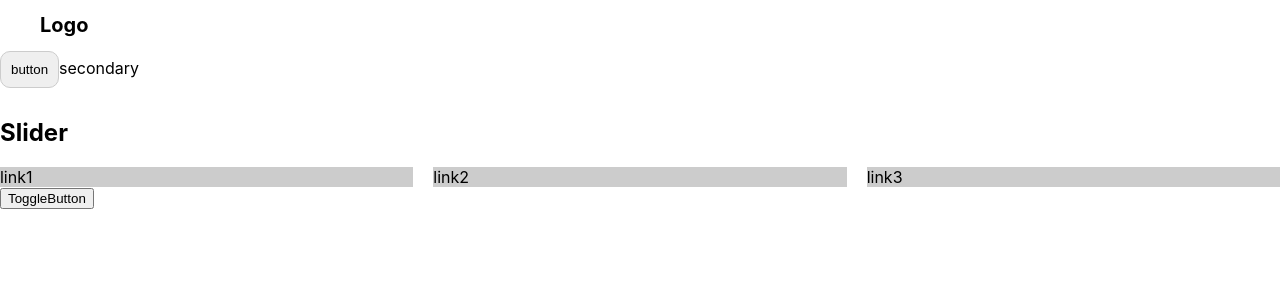
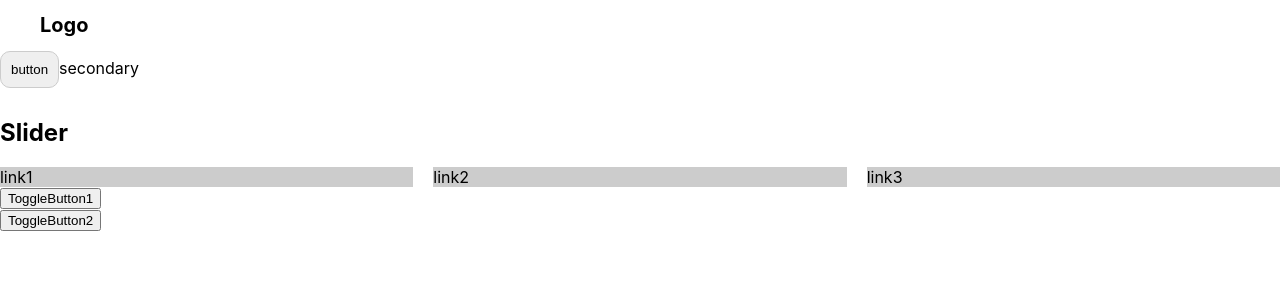
Before and after one commit to ymorisaki/next-develop, a Next.js app: page / in a window 1280 px wide. Shown: the top 300 px of the page. Built offline with nearby package versions, Linux system fonts and the light colour scheme.

Commit message:
Fix: Toggleコンポーネント

```diff
--- a/components/module/toggle/Toggle.tsx
+++ b/components/module/toggle/Toggle.tsx
@@ -34,7 +34,7 @@ const Toggle: FC<Props> = ({ button, content }) => {
 
     setTimeout(() => {
       contentEl.current?.style?.setProperty('height', `${height}px`);
-    }, 10);
+    }, 100);
   };
 
   const toggleClose = () => {
@@ -44,7 +44,7 @@ const Toggle: FC<Props> = ({ button, content }) => {
 
     setTimeout(() => {
       contentEl.current?.style?.setProperty('height', '0');
-    }, 10);
+    }, 100);
   };
 
   const handleClick = () => setOpen(!open);
@@ -80,10 +80,10 @@ const Toggle: FC<Props> = ({ button, content }) => {
   }, [open]);
 
   return (
-    <>
+    <div>
       <button type="button" ref={buttonEl} onClick={handleClick}>{button}</button>
       <div ref={contentEl} className={styles.content}>{content}</div>
-    </>
+    </div>
   );
 };
 
--- a/pages/index.tsx
+++ b/pages/index.tsx
@@ -31,7 +31,18 @@ const Home = () : JSX.Element => (
 
     <Toggle
       button={
-        <span>ToggleButton</span>
+        <span>ToggleButton1</span>
+      }
+      content={(
+        <>
+          Lorem ipsum, dolor sit amet consectetur adipisicing elit. Repellendus obcaecati error consequuntur numquam, necessitatibus, explicabo itaque natus nesciunt exercitationem quas dolorem quasi placeat nulla cupiditate fugiat architecto esse at neque.
+        </>
+      )}
+    />
+
+    <Toggle
+      button={
+        <span>ToggleButton2</span>
       }
       content={(
         <>
```
